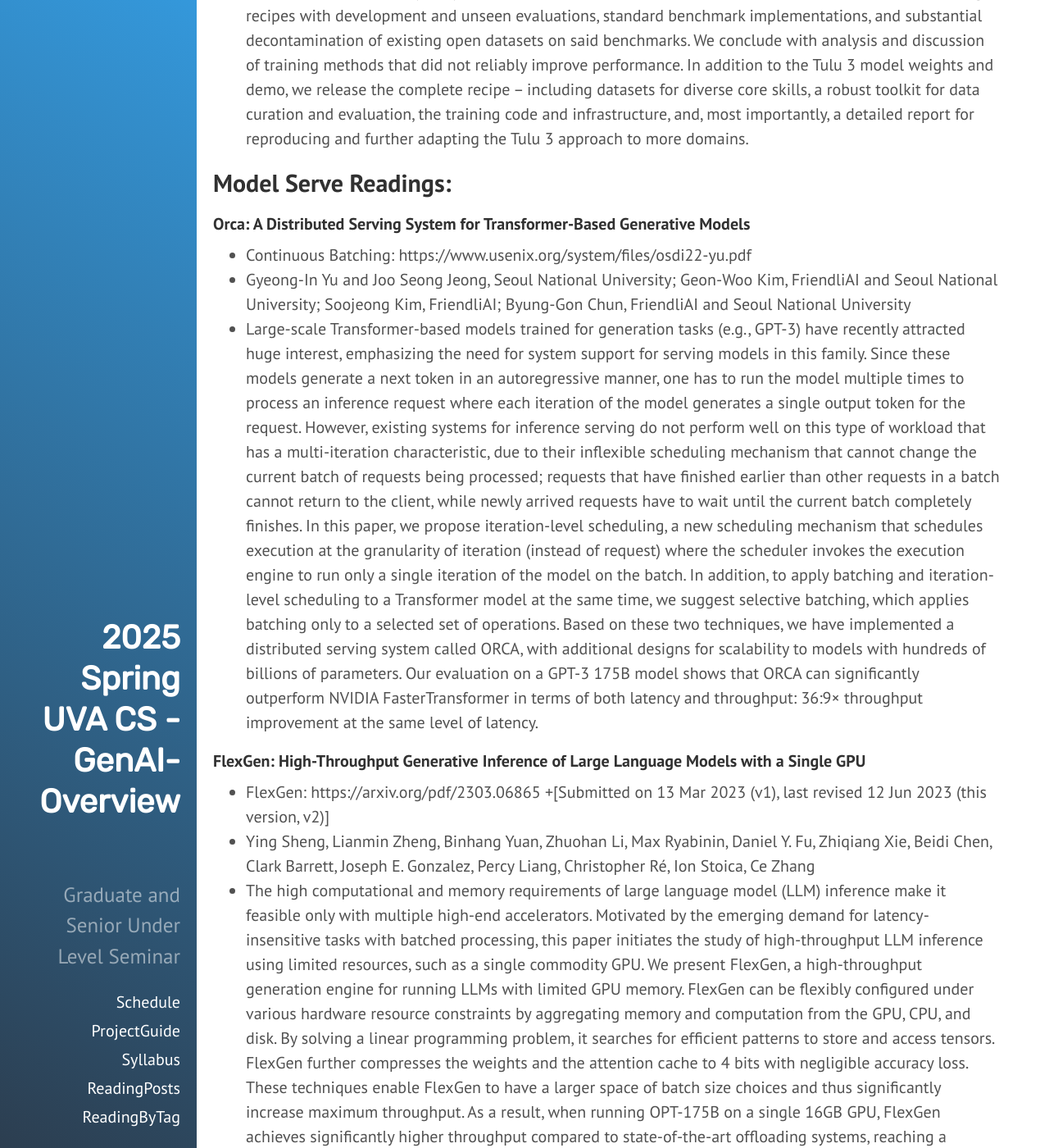
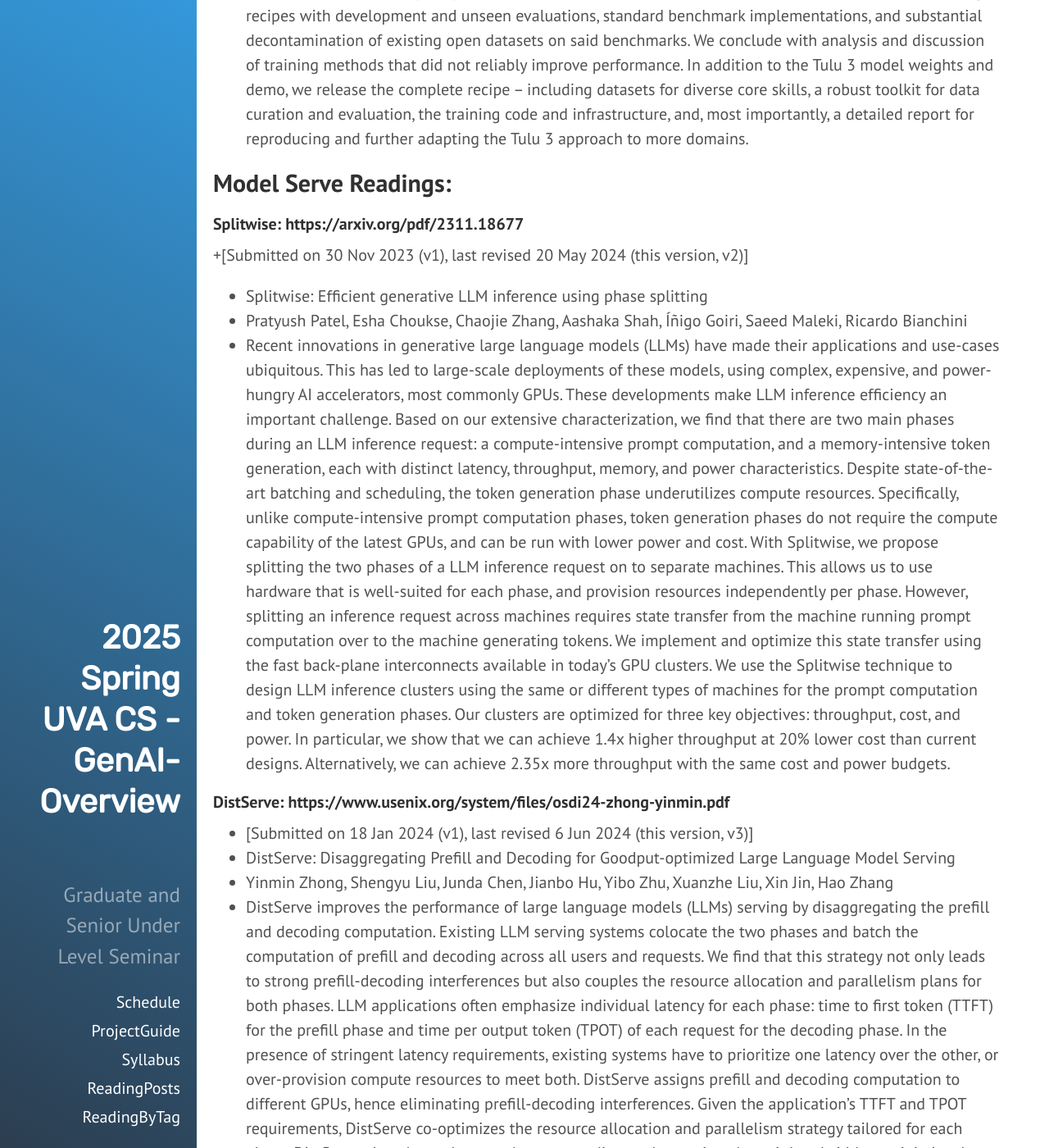
Before and after one commit to qiyanjun/2025sp-GenAI-overview, a Jekyll site: the page built from _contents/S0-L26.md, in a window 1280 px wide and 1400 px high, scrolled down 1330 px. Shown: the whole window at 82% size. Built offline with Jekyll 4.4.1, drawn with Linux system fonts in a browser that asks for light colours; some of the changed text lies outside the part shown.

```diff
--- a/_contents/S0-L26.md
+++ b/_contents/S0-L26.md
@@ -36,6 +36,24 @@
 
 
 ## Model Serve Readings:
+
+
+#### Splitwise: https://arxiv.org/pdf/2311.18677
++[Submitted on 30 Nov 2023 (v1), last revised 20 May 2024 (this version, v2)]
++ Splitwise: Efficient generative LLM inference using phase splitting
++ Pratyush Patel, Esha Choukse, Chaojie Zhang, Aashaka Shah, Íñigo Goiri, Saeed Maleki, Ricardo Bianchini
++ Recent innovations in generative large language models (LLMs) have made their applications and use-cases ubiquitous. This has led to large-scale deployments of these models, using complex, expensive, and power-hungry AI accelerators, most commonly GPUs. These developments make LLM inference efficiency an important challenge. Based on our extensive characterization, we find that there are two main phases during an LLM inference request: a compute-intensive prompt computation, and a memory-intensive token generation, each with distinct latency, throughput, memory, and power characteristics. Despite state-of-the-art batching and scheduling, the token generation phase underutilizes compute resources. Specifically, unlike compute-intensive prompt computation phases, token generation phases do not require the compute capability of the latest GPUs, and can be run with lower power and cost.
+With Splitwise, we propose splitting the two phases of a LLM inference request on to separate machines. This allows us to use hardware that is well-suited for each phase, and provision resources independently per phase. However, splitting an inference request across machines requires state transfer from the machine running prompt computation over to the machine generating tokens. We implement and optimize this state transfer using the fast back-plane interconnects available in today's GPU clusters.
+We use the Splitwise technique to design LLM inference clusters using the same or different types of machines for the prompt computation and token generation phases. Our clusters are optimized for three key objectives: throughput, cost, and power. In particular, we show that we can achieve 1.4x higher throughput at 20% lower cost than current designs. Alternatively, we can achieve 2.35x more throughput with the same cost and power budgets.
+
+
+#### DistServe: https://www.usenix.org/system/files/osdi24-zhong-yinmin.pdf
++ [Submitted on 18 Jan 2024 (v1), last revised 6 Jun 2024 (this version, v3)]
++ DistServe: Disaggregating Prefill and Decoding for Goodput-optimized Large Language Model Serving
++ Yinmin Zhong, Shengyu Liu, Junda Chen, Jianbo Hu, Yibo Zhu, Xuanzhe Liu, Xin Jin, Hao Zhang
++ DistServe improves the performance of large language models (LLMs) serving by disaggregating the prefill and decoding computation. Existing LLM serving systems colocate the two phases and batch the computation of prefill and decoding across all users and requests. We find that this strategy not only leads to strong prefill-decoding interferences but also couples the resource allocation and parallelism plans for both phases. LLM applications often emphasize individual latency for each phase: time to first token (TTFT) for the prefill phase and time per output token (TPOT) of each request for the decoding phase. In the presence of stringent latency requirements, existing systems have to prioritize one latency over the other, or over-provision compute resources to meet both.
+DistServe assigns prefill and decoding computation to different GPUs, hence eliminating prefill-decoding interferences. Given the application's TTFT and TPOT requirements, DistServe co-optimizes the resource allocation and parallelism strategy tailored for each phase. DistServe also places the two phases according to the serving cluster's bandwidth to minimize the communication caused by disaggregation. As a result, DistServe significantly improves LLM serving performance in terms of the maximum rate that can be served within both TTFT and TPOT constraints on each GPU. Our evaluations show that on various popular LLMs, applications, and latency requirements, DistServe can serve 7.4x more requests or 12.6x tighter SLO, compared to state-of-the-art systems, while staying within latency constraints for > 90% of requests.
+Comments:	OSDI 2024
 
 
 #### Orca: A Distributed Serving System for Transformer-Based Generative Models
```
Also changed, not shown: _contents/S0-L24.md (+9 -7 lines), _contents/S0-L25.md (+5 -4 lines), 1 other file.
